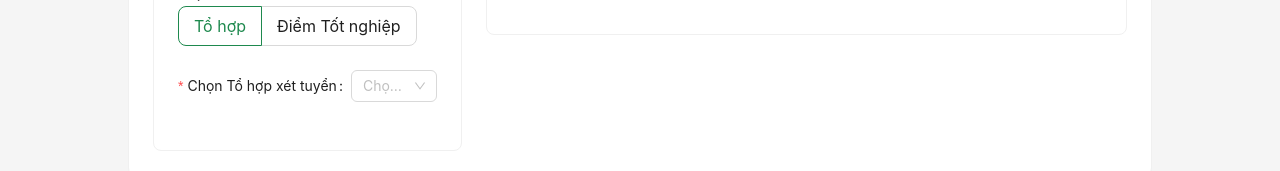
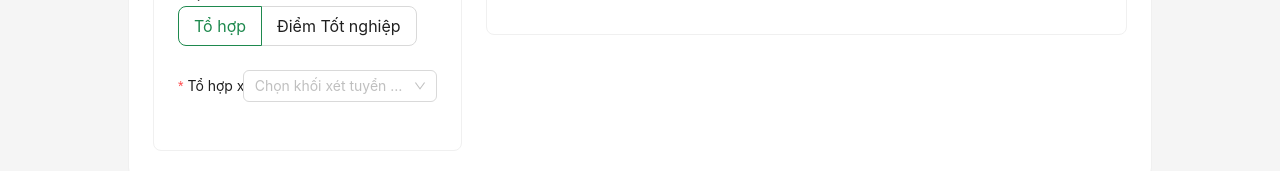
Before and after one commit to MinhNguyen312/Unipath, a React (Vite) app in the folder frontend/: page /find_school in a window 1280 px wide. Shown: the part 248-419 px from the top of the page. Built offline with nearby package versions, Linux system fonts and the light colour scheme.

Commit message:
Fix: fix linting and style

```diff
--- a/frontend/src/pages/FindSchool/index.tsx
+++ b/frontend/src/pages/FindSchool/index.tsx
@@ -1,5 +1,5 @@
 import { Layout, Card, Typography, Form, InputNumber,Button, Table, Select, Row, Col, Radio, RadioChangeEvent } from "antd";
-import React, {useEffect, useState} from "react";
+import React, {useState} from "react";
 import type { ColumnsType } from 'antd/es/table';
 import { universities } from "../../data/universities";
 import { evaluationCombinations } from "../../data/evaluationCombinations";
@@ -20,7 +20,7 @@ const {Content} = Layout;
 
   interface FormValues {
     combination: string;
-    [subject: string]: any;
+    [subject: string]: string;
   }
 
   const examCombination = [
@@ -148,7 +148,10 @@ const FindSchool : React.FC = () => {
                     </Form.Item>
 
                     <Form.Item
-                        label={findMode === "combination" ? "Chọn Tổ hợp xét tuyển" : "Chọn khối thi"}
+                        labelCol={{ span: 6 }}
+                        wrapperCol={{ span: '100%' }}
+                        labelAlign="left"
+                        label={findMode === "combination" ? "Tổ hợp xét tuyển" : "Khối thi"}
                         name="combination"
 
                         rules={[{ required: true, message: 'Please select a combination' }]}
```
